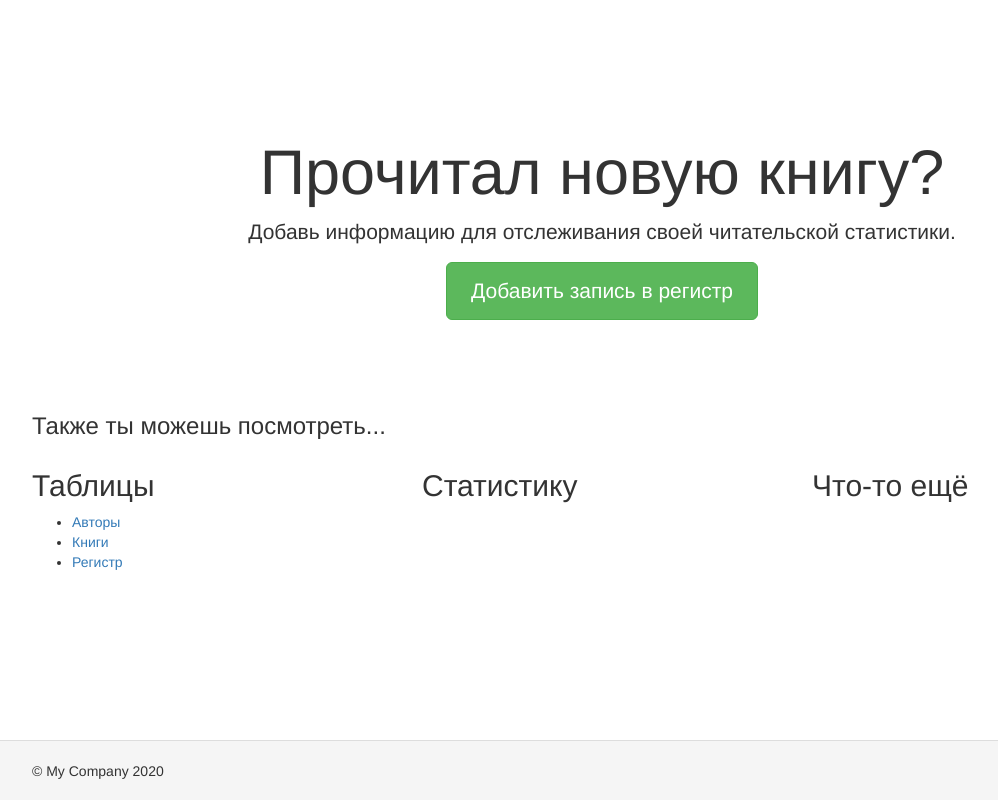
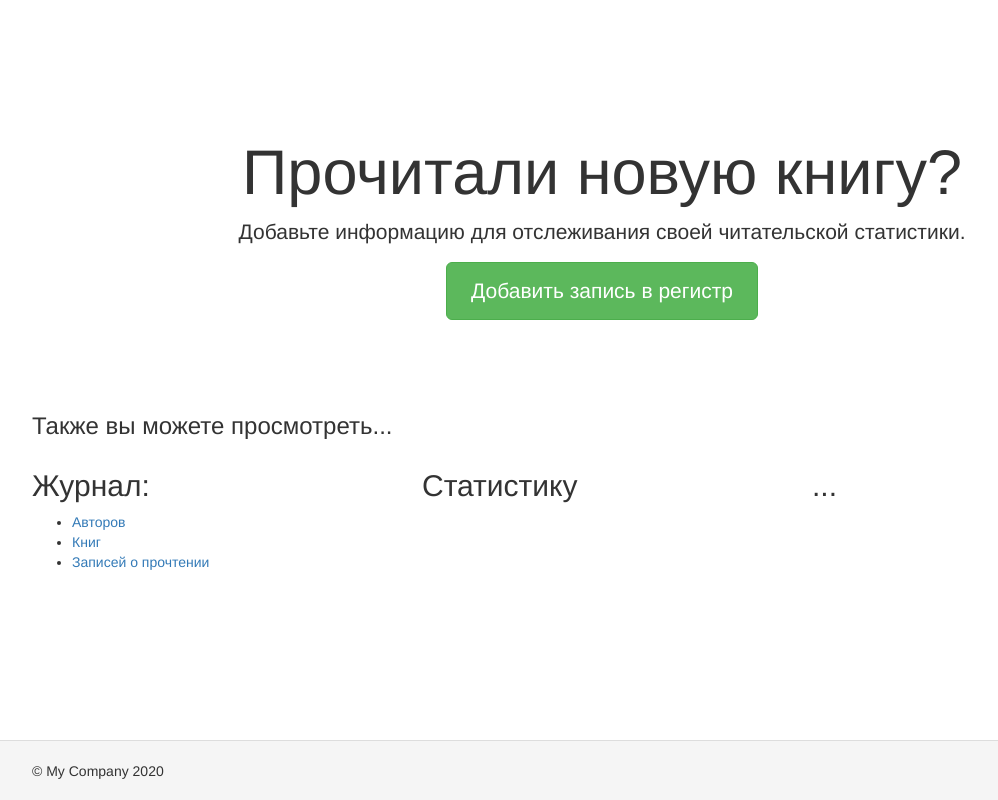
Before and after one commit to cosmastar112/bookcase, a Yii app: template views/site/index.php in a window 1280 px wide. Shown: the whole page, without its empty margins (38-1036 px from the left). Run offline with PHP 8.4 and a stand-in for Yii, Linux system fonts and the light colour scheme; the template is opened without the code that fills it, so the values that code supplies are empty; some libraries are stand-ins or nearby versions.

Commit message:
Обновление текста на главной странице

```diff
--- a/views/site/index.php
+++ b/views/site/index.php
@@ -9,30 +9,30 @@ $this->title = 'My Yii Application';
 <div class="site-index">
 
     <div class="jumbotron">
-        <h1>Прочитал новую книгу?</h1>
+        <h1>Прочитали новую книгу?</h1>
 
-        <p class="lead">Добавь информацию для отслеживания своей читательской статистики.</p>
+        <p class="lead">Добавьте информацию для отслеживания своей читательской статистики.</p>
 
         <p><a class="btn btn-lg btn-success" href= <?= Url::to(['/admin/register/create']) ?>>Добавить запись в регистр</a></p>
 
     </div>
 
-    <h3>Также ты можешь посмотреть...</h2>
+    <h3>Также вы можете просмотреть...</h2>
 
     <div class="body-content">
 
         <div class="row">
             <div class="col-lg-4">
-                <h2>Таблицы</h2>
+                <h2>Журнал:</h2>
                 <ul>
                     <li>
-                        <a class="" href= <?= Url::to(['/authors/index']) ?> >Авторы</a>
+                        <a class="" href= <?= Url::to(['/authors/index']) ?> >Авторов</a>
                     </li>
                     <li>
-                        <a class="" href= <?= Url::to(['/books/index']) ?> >Книги</a>
+                        <a class="" href= <?= Url::to(['/books/index']) ?> >Книг</a>
                     </li>
                     <li>
-                        <a class="" href= <?= Url::to(['/register/index']) ?> >Регистр</a>
+                        <a class="" href= <?= Url::to(['/register/index']) ?> >Записей о прочтении</a>
                     </li>
                 </ul>
 
@@ -43,7 +43,7 @@ $this->title = 'My Yii Application';
 
             </div>
             <div class="col-lg-4">
-                <h2>Что-то ещё</h2>
+                <h2>...</h2>
             </div>
         </div>
 
```
